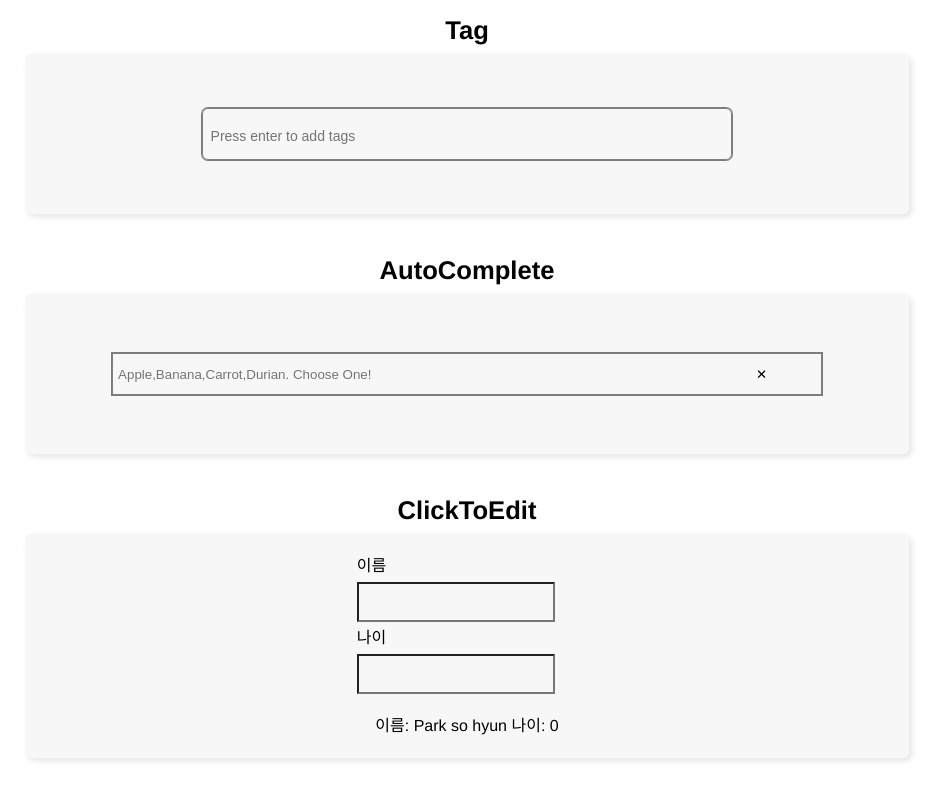
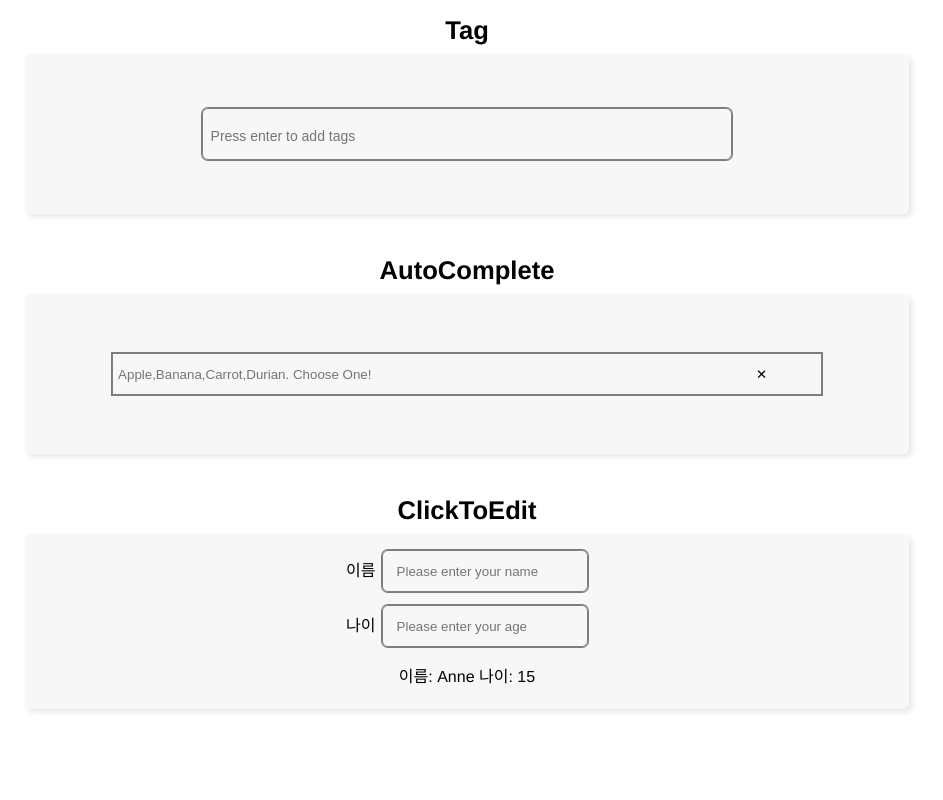
Before and after one commit to xlsoh/basic-components, a React (Create React App) app in the folder custom-component/: page / in a window 1280 px wide. Shown: the part 786-1586 px from the top of the page, without its empty margins (173-1116 px from the left). Built offline with nearby package versions, Linux system fonts and the light colour scheme.

Commit message:
FIX: fix some note

```diff
--- a/custom-component/src/components/ClickToEdit.js
+++ b/custom-component/src/components/ClickToEdit.js
@@ -2,7 +2,7 @@ import React, { useState } from 'react';
 import styled from 'styled-components';
 
 function ClickToEdit() {
-  const [info, SetInfo] = useState({ name: 'Park so hyun', age: 0 });
+  const [info, SetInfo] = useState({ name: 'Anne', age: 15 });
 
   const onChangeInfo = (e) => {
     const target = e.target;
@@ -25,6 +25,7 @@ function ClickToEdit() {
             <span>이름</span>
             <input
               type='text'
+              placeholder='Please enter your name'
               onChange={(e) => {
                 console.log(e.target.type);
                 onChangeInfo(e);
@@ -35,6 +36,7 @@ function ClickToEdit() {
             <span>나이</span>
             <input
               type='number'
+              placeholder='Please enter your age'
               onChange={(e) => {
                 onChangeInfo(e);
               }}
@@ -66,17 +68,21 @@ const ClickToEditInfo = styled.div`
     font-size: 1em;
   }
   input {
+    margin-left: 0.5em;
+    box-sizing: border-box;
+    border-radius: 6px;
+    box-shadow: 0 0 0 1px rgba(0, 0, 0, 0.5);
+    border: 1px solid grey;
     background-color: inherit;
-    width: 90%;
-    height: 40px;
     color: rgba(0, 0, 0, 0.73);
-    padding: 10px 5px;
-    box-sizing: border-box;
+    margin-bottom: 1em;
+    padding: 1.5em 1em;
+    height: 30px;
+    width: 85%;
+    min-width: 15em;
   }
 `;
 
 const ShowInfo = styled.div`
-  margin-top: 1em;
-  font-size: 1em;
-  font-weight: 400;
+  font-weight: 500;
 `;
```
